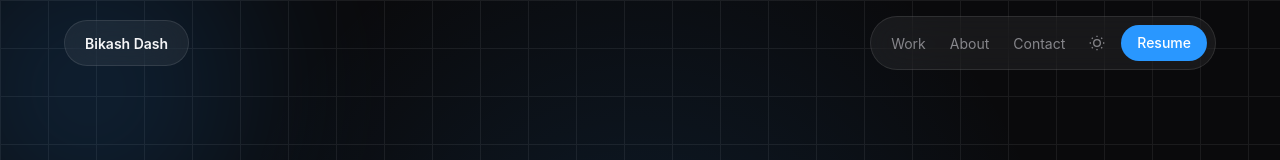
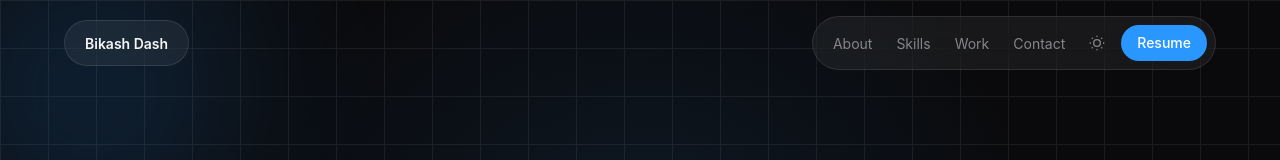
Before and after one commit to BikashxDash/Portfolio, a Next.js app: page / in a window 1280 px wide. Shown: the top 160 px of the page. Built offline with nearby package versions, Linux system fonts and the light colour scheme.

Commit message:
Record nav links (About, Skills, Work, Contact), link About to hero section

```diff
--- a/src/components/Nav.js
+++ b/src/components/Nav.js
@@ -5,8 +5,9 @@ import { AnimatePresence, motion } from "framer-motion";
 import ThemeToggle from "./ThemeToggle";
 
 const LINKS = [
+  { label: "About", href: "#about" },
+  { label: "Skills", href: "#skills" },
   { label: "Work", href: "#work" },
-  { label: "About", href: "#about" },
   { label: "Contact", href: "#contact" },
 ];
 
--- a/src/components/hero/Hero.js
+++ b/src/components/hero/Hero.js
@@ -24,7 +24,7 @@ export default function Hero() {
   }, [isMobile, reducedMotion]);
 
   return (
-    <section className="relative min-h-screen w-full overflow-hidden" aria-label="Introduction">
+    <section id="about" className="relative min-h-screen w-full overflow-hidden" aria-label="Introduction">
       {/* Grid pattern */}
       <div
         className="pointer-events-none absolute inset-0 opacity-[0.07]"
```
